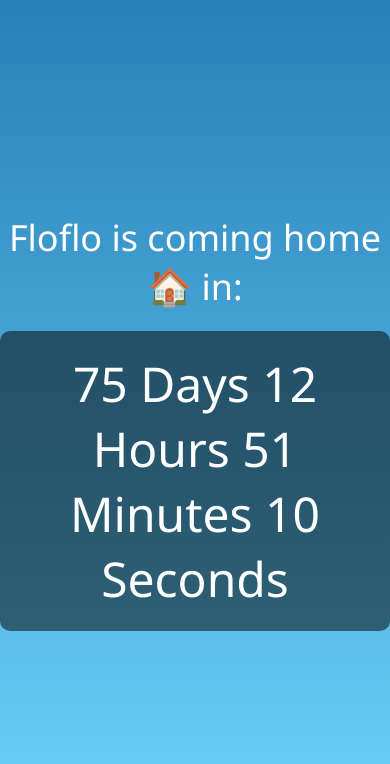
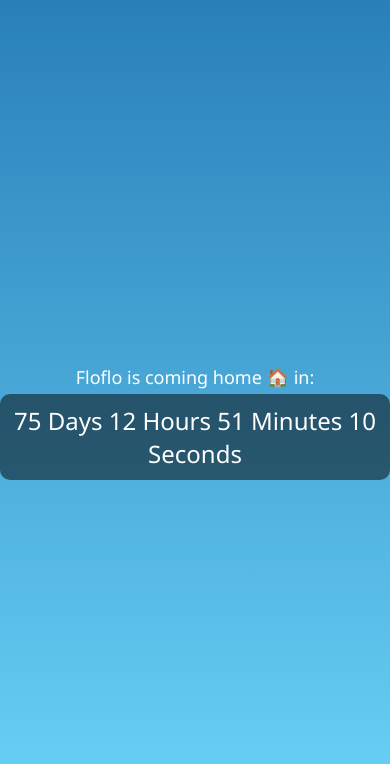
Before and after one commit to Florianhuet/florianhuet.github.io, a plain HTML site: page Flotin.html in a window 390 px wide. Drawn offline with Linux system fonts and the light colour scheme.

Commit message:
Added flotin

```diff
--- a/Flotin.html
+++ b/Flotin.html
@@ -17,18 +17,30 @@
         align-items: center;
     }
     #title {
+        font-size: 24px;
+        text-align: center;
+        color: #fff;
+        margin-bottom: 10px;
+    }
+    #countdown {
         font-size: 36px;
         text-align: center;
         color: #fff;
-        margin-bottom: 20px;
+        background-color: rgba(0, 0, 0, 0.5); /* Semi-transparent background */
+        padding: 15px;
+        border-radius: 10px;
     }
-    #countdown {
-        font-size: 48px;
-        text-align: center;
-        color: #fff;
-        background-color: rgba(0, 0, 0, 0.5); /* Semi-transparent background */
-        padding: 20px;
-        border-radius: 10px;
+
+    /* Media query for smaller screens (e.g., mobile devices) */
+    @media only screen and (max-width: 600px) {
+        #title {
+            font-size: 18px;
+            margin-bottom: 5px;
+        }
+        #countdown {
+            font-size: 24px;
+            padding: 10px;
+        }
     }
 </style>
 </head>
```
